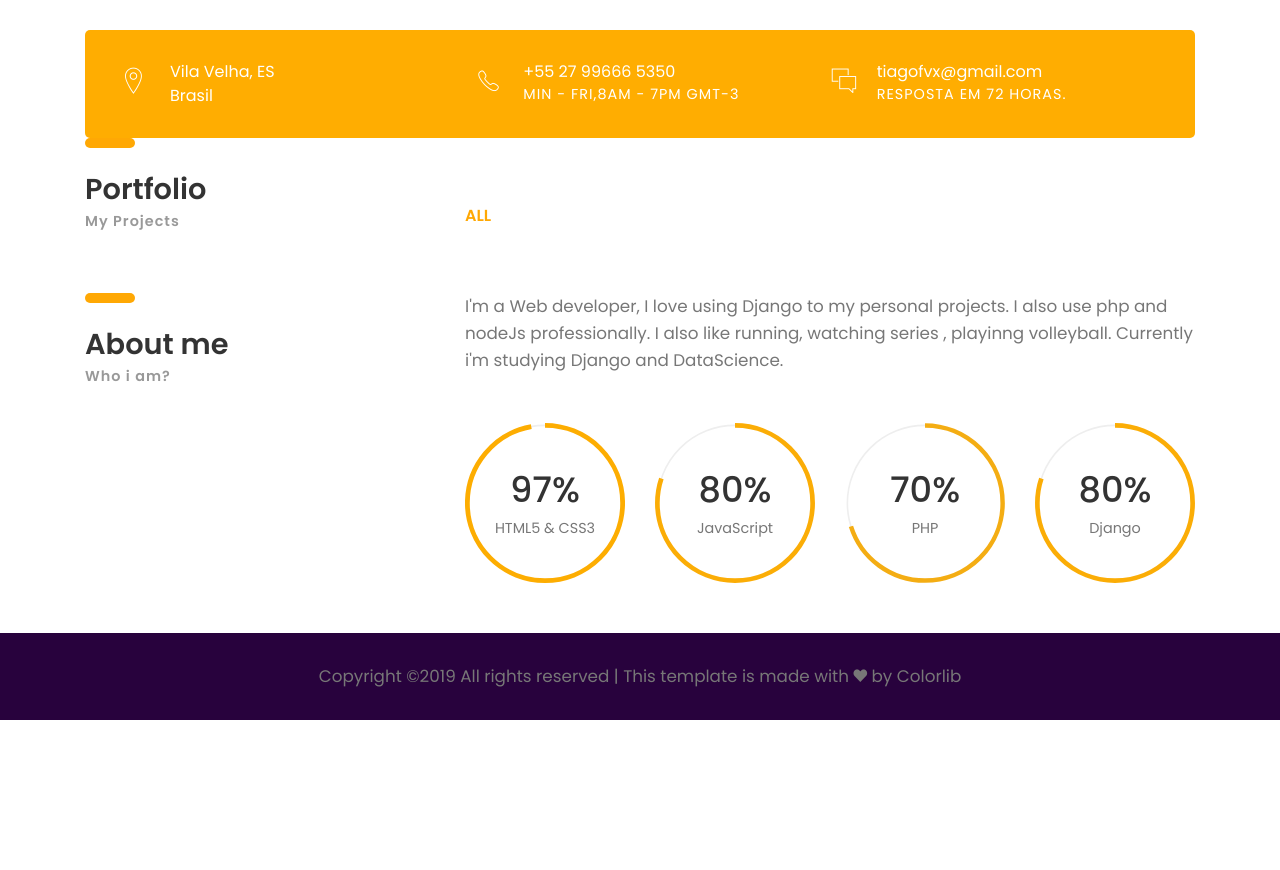
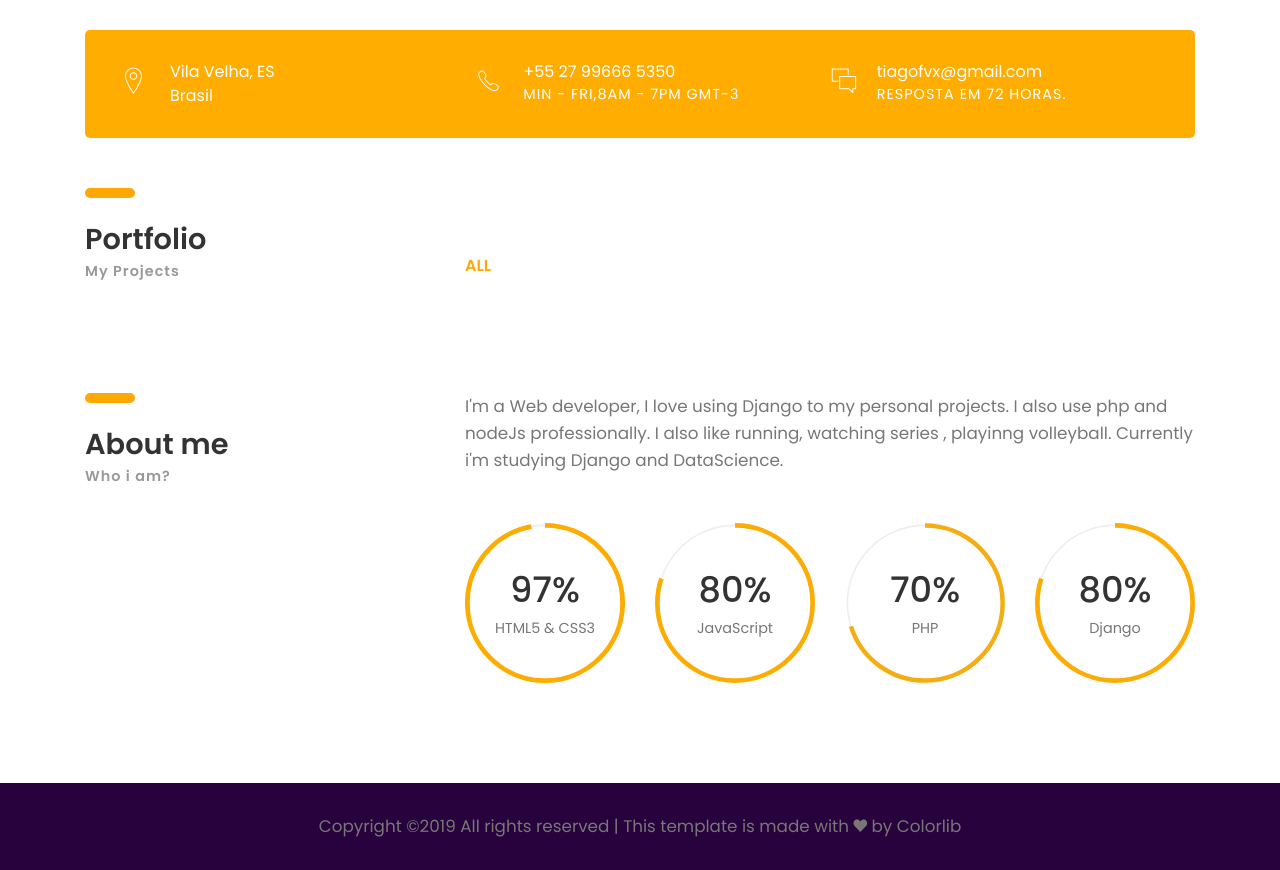
Before and after one commit to Tiagofv/portfolio-website, a Django app: page / in a window 1280 px wide. Before the commit the page ends 720 px from the top, so only its background shows below. Run offline with Django 3.2, Linux system fonts and the light colour scheme; data that the repository does not hold is empty; some libraries are stand-ins or nearby versions; some web fonts are replaced.

Commit message:
section cahnges

```diff
--- a/portfolio/static/01-cv-portfolio/css/styles.css
+++ b/portfolio/static/01-cv-portfolio/css/styles.css
@@ -82,7 +82,7 @@ b.max-bold{ font-weight: 700; }
 2. COMMONS FOR PAGE DESIGN
 --------------------------------- */
 
-.section{ }
+.section{ padding: 50px 0 50px; }
 
 .section .heading{ margin-bottom: 60px; }
 
```
